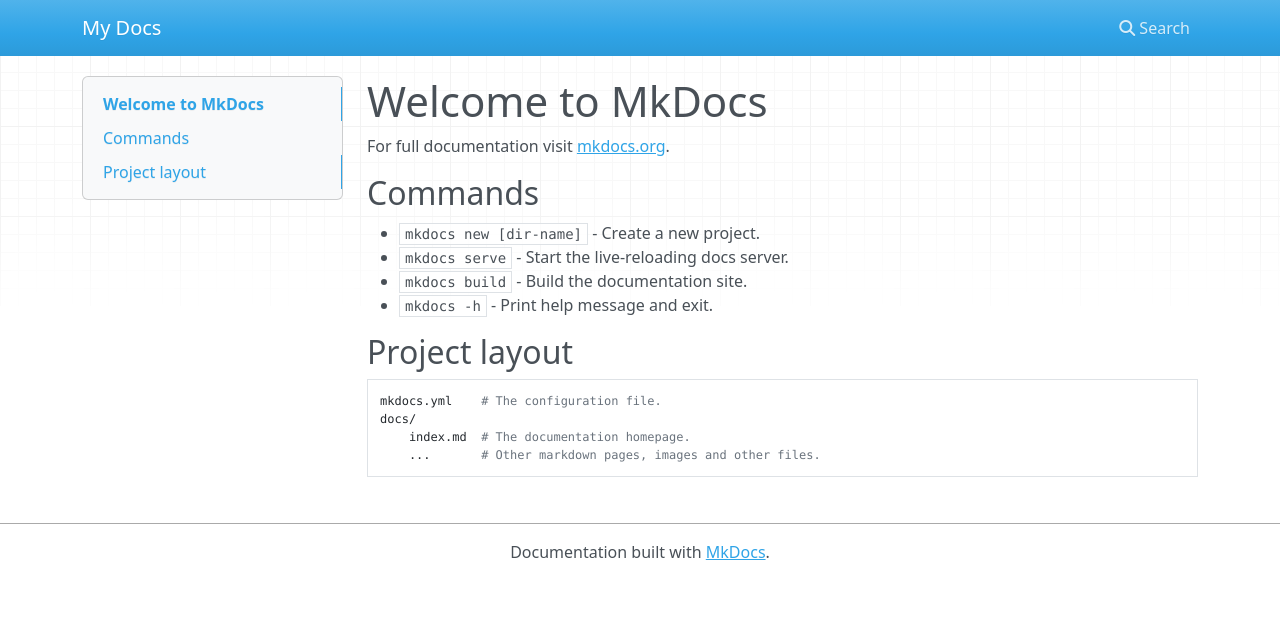
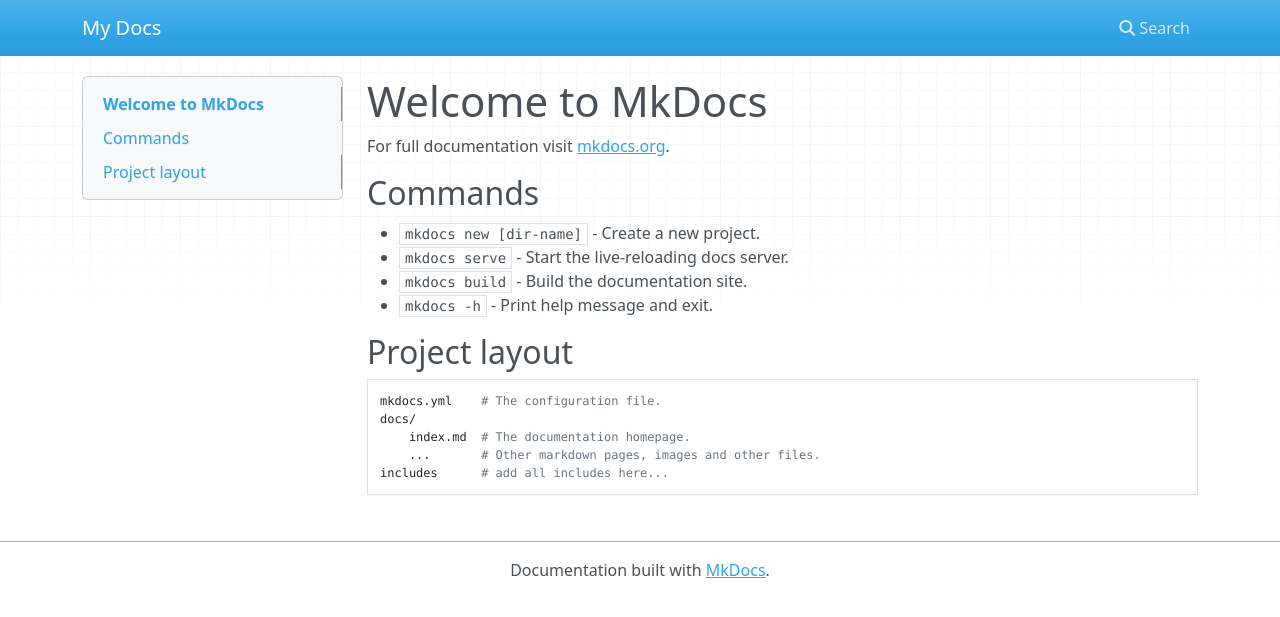
Before and after one commit to kameshsampath/mkdocs-site-demo, an MkDocs documentation site: the page built from docs/index.md, in a window 1280 px wide. Shown: the top 617 px of the page. Built offline with MkDocs 1.6.1, drawn with Linux system fonts in a browser that asks for light colours; nearby versions of some CDN libraries.

Commit message:
add includes

```diff
--- a/docs/index.md
+++ b/docs/index.md
@@ -15,3 +15,4 @@
     docs/
         index.md  # The documentation homepage.
         ...       # Other markdown pages, images and other files.
+    includes      # add all includes here...
```
